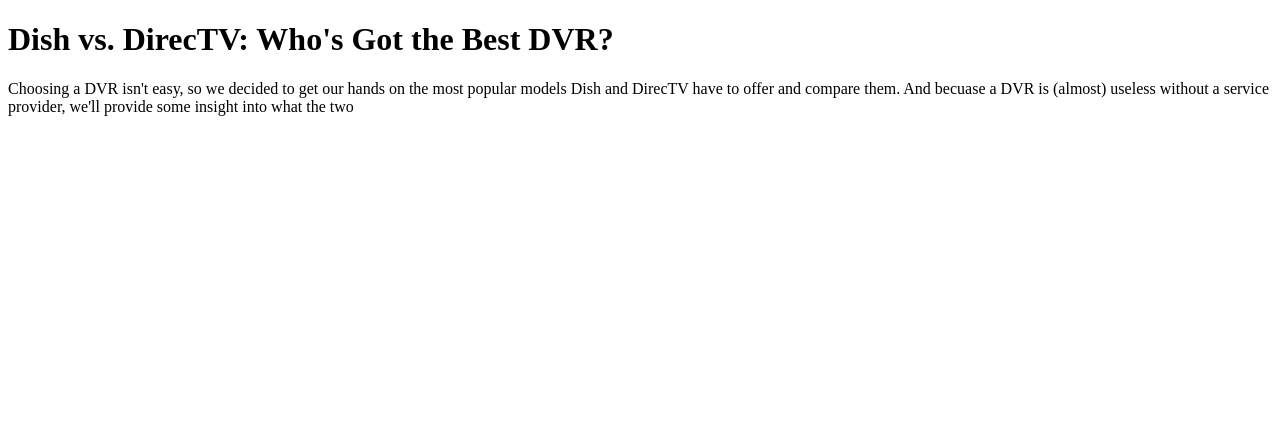
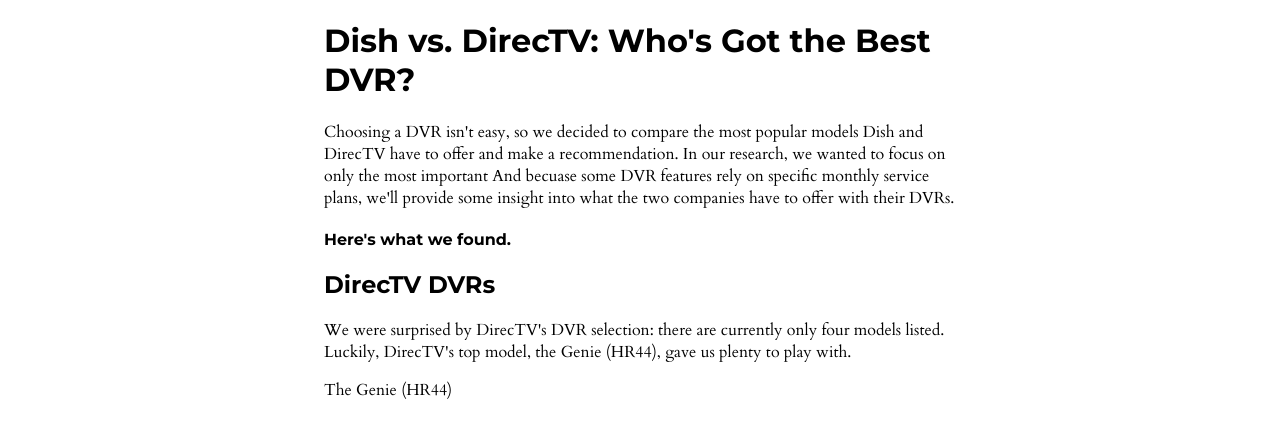
Before and after one commit to ScottTeran/clink-dvr, a plain HTML site: page index.html in a window 1280 px wide. Drawn offline with Linux system fonts and the light colour scheme.

Commit message:
copy added

```diff
--- a/css/styles.css
+++ b/css/styles.css
@@ -0,0 +1,16 @@
+h1, h2, h3, h4 {
+	font-family: 'Montserrat', sans-serif;
+}
+
+p {
+	font-family: 'Cardo', serif;
+}
+
+
+
+.main {
+	display: block;
+	margin-left: auto;
+	margin-right: auto;
+	width: 50%;
+}
--- a/index.html
+++ b/index.html
@@ -3,12 +3,25 @@
 <head>
 	<meta charset="UTF-8">
 	<title>Dish vs. DirecTV: Who's Got the Best DVR</title>
+	<link rel="stylesheet" href="css/styles.css">
+	<link href='http://fonts.googleapis.com/css?family=Montserrat:400,700|Cardo' rel='stylesheet' type='text/css'>
 </head>
 <body>
-	<div>
+	<div class="main">
 		<h1>Dish vs. DirecTV: Who's Got the Best DVR?</h1>
 
-		<p>Choosing a DVR isn't easy, so we decided to get our hands on the most popular models Dish and DirecTV have to offer and compare them. And becuase a DVR is (almost) useless without a service provider, we'll provide some insight into what the two </p>
+		<p>Choosing a DVR isn't easy, so we decided to compare the most popular models Dish and DirecTV have to offer and make a recommendation. In our research, we wanted to focus on only the most important  And becuase some DVR features rely on specific monthly service plans, we'll provide some insight into what the two companies have to offer with their DVRs. </p>
+
+		<h4>Here's what we found.</h4>
+
+		<h2>DirecTV DVRs</h2>
+
+		<p>We were surprised by DirecTV's DVR selection: there are currently only four models listed. Luckily, DirecTV's top model, the Genie (HR44), gave us plenty to play with.</p>
+
+		<p>The Genie (HR44)  </p>
+
+		<p></p>
+
 	</div>
 </body>
 </html>
```
